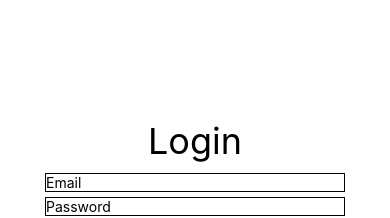
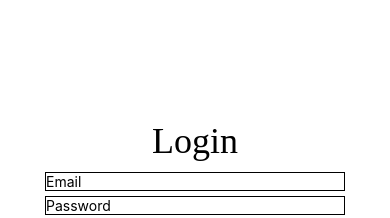
Before and after one commit to sagarmj94/reactNativeProject, a React Native app: screen / in a window 390 px wide. Shown: the part 232-450 px from the top of the page. Built offline with nearby package versions, Linux system fonts and the light colour scheme.

Commit message:
custom font added

```diff
--- a/App.tsx
+++ b/App.tsx
@@ -64,7 +64,7 @@ class App extends Component<Props, State> {
   render() {
     return (
       <Container containerStyles={{alignItems: 'center'}}>
-        <Text style={{fontSize: 36, marginBottom: 10}}>{'Login'}</Text>
+        <Text style={{fontFamily:'Muli',fontSize: 36, marginBottom: 10}}>{'Login'}</Text>
         <TextInput
           onSubmitEditing={this.focusOnNextInput}
           returnKeyType="next"
--- a/package.json
+++ b/package.json
@@ -33,5 +33,10 @@
   },
   "engines": {
     "node": ">=16"
+  },
+  "rnpm": {
+    "assets": [
+      "./assets/fonts/"
+    ]
   }
 }
```
Also changed, not shown: react-native.config.js (added, +7 -0 lines), src/assets/fonts/Muli.ttf (added), 5 other files (tests, documents, lock files or other folders).
